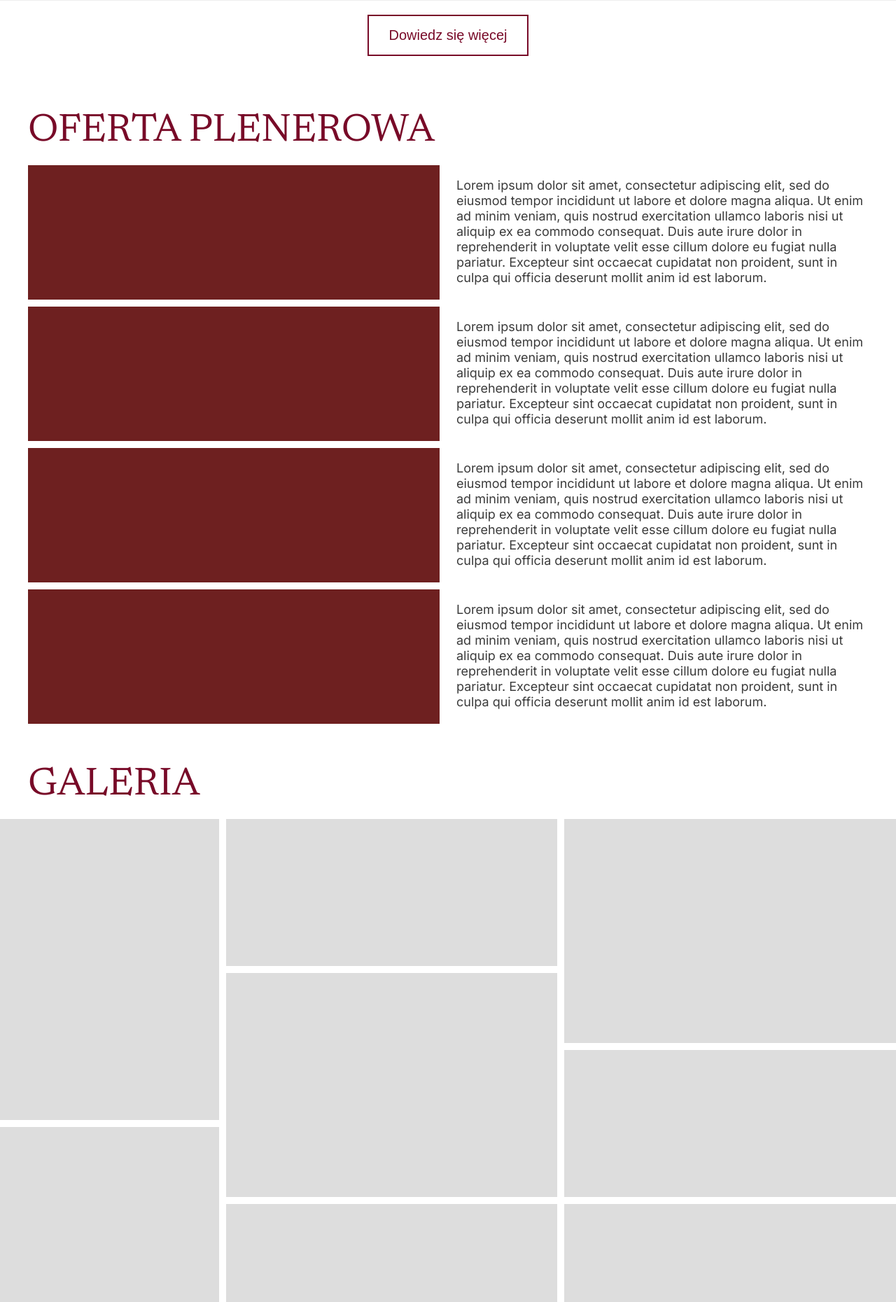
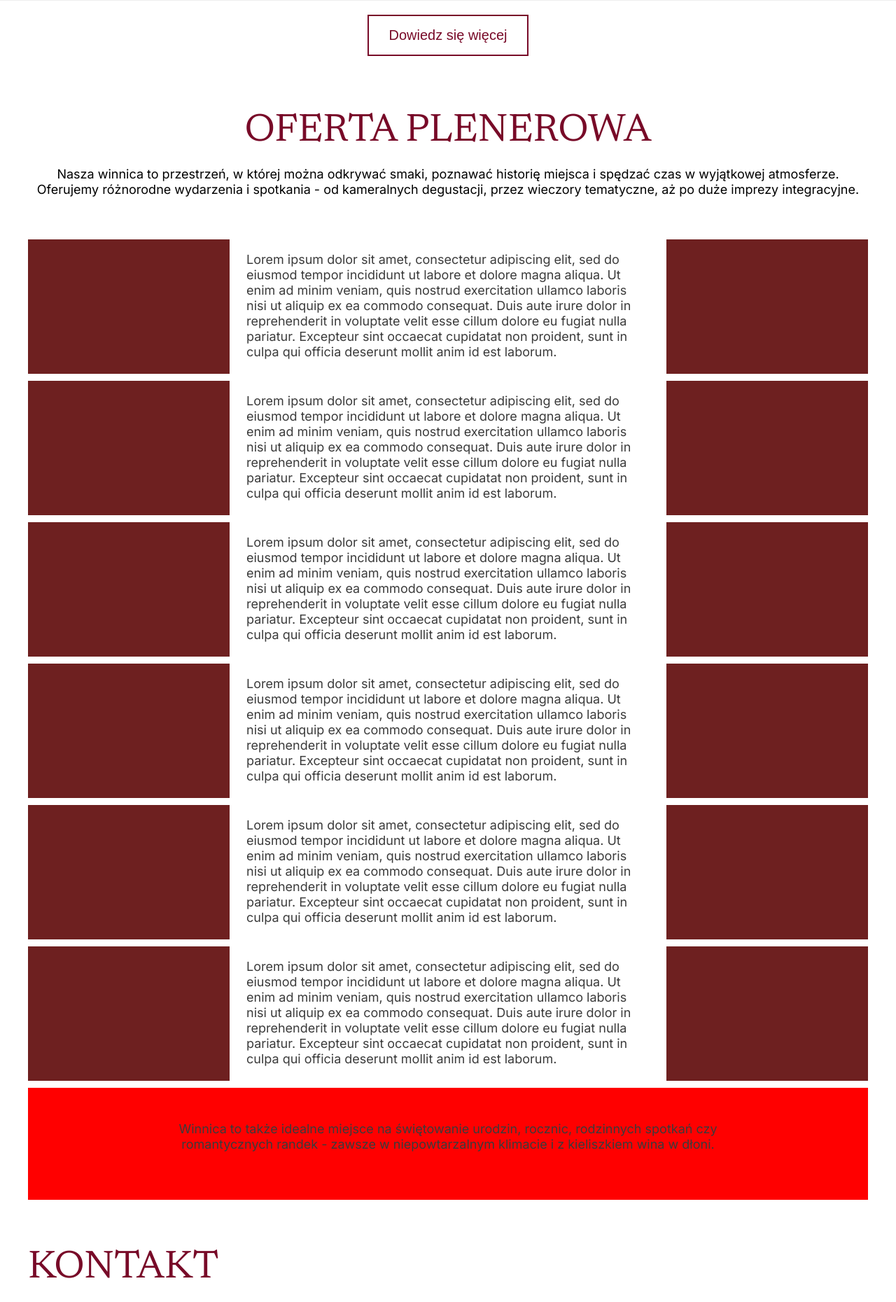
Before and after one commit to jereminowak/winnicatyniec, a PHP site: page / in a window 1280 px wide. Shown: the part 2940-4800 px from the top of the page at 70% size. Run offline with PHP 8.4, Linux system fonts and the light colour scheme.

Commit message:
PC almost there

```diff
--- a/index.html
+++ b/index.html
@@ -157,6 +157,7 @@
 	  	<div class="container">
 			<div class="section-head">
 				<h2 class="section-title">Oferta plenerowa</h2>
+				<p1 class="section-introduction">Nasza winnica to przestrzeń, w której można odkrywać smaki, poznawać historię miejsca i spędzać czas w wyjątkowej atmosferze. Oferujemy różnorodne wydarzenia i spotkania - od kameralnych degustacji, przez wieczory tematyczne, aż po duże imprezy integracyjne.</p1>
 			</div>
 
 			<div class="section-container">
@@ -167,13 +168,8 @@
 					<div class="description">
 						<p>Lorem ipsum dolor sit amet, consectetur adipiscing elit, sed do eiusmod tempor incididunt ut labore et dolore magna aliqua. Ut enim ad minim veniam, quis nostrud exercitation ullamco laboris nisi ut aliquip ex ea commodo consequat. Duis aute irure dolor in reprehenderit in voluptate velit esse cillum dolore eu fugiat nulla pariatur. Excepteur sint occaecat cupidatat non proident, sunt in culpa qui officia deserunt mollit anim id est laborum.</p>
 					</div>
-				</div>
-				<div class="section-content">
 					<div class="photo">
 
-					</div>
-					<div class="description">
-						<p>Lorem ipsum dolor sit amet, consectetur adipiscing elit, sed do eiusmod tempor incididunt ut labore et dolore magna aliqua. Ut enim ad minim veniam, quis nostrud exercitation ullamco laboris nisi ut aliquip ex ea commodo consequat. Duis aute irure dolor in reprehenderit in voluptate velit esse cillum dolore eu fugiat nulla pariatur. Excepteur sint occaecat cupidatat non proident, sunt in culpa qui officia deserunt mollit anim id est laborum.</p>
 					</div>
 				</div>
 				<div class="section-content">
@@ -183,6 +179,9 @@
 					<div class="description">
 						<p>Lorem ipsum dolor sit amet, consectetur adipiscing elit, sed do eiusmod tempor incididunt ut labore et dolore magna aliqua. Ut enim ad minim veniam, quis nostrud exercitation ullamco laboris nisi ut aliquip ex ea commodo consequat. Duis aute irure dolor in reprehenderit in voluptate velit esse cillum dolore eu fugiat nulla pariatur. Excepteur sint occaecat cupidatat non proident, sunt in culpa qui officia deserunt mollit anim id est laborum.</p>
 					</div>
+					<div class="photo">
+
+					</div>
 				</div>
 				<div class="section-content">
 					<div class="photo">
@@ -190,6 +189,47 @@
 					</div>
 					<div class="description">
 						<p>Lorem ipsum dolor sit amet, consectetur adipiscing elit, sed do eiusmod tempor incididunt ut labore et dolore magna aliqua. Ut enim ad minim veniam, quis nostrud exercitation ullamco laboris nisi ut aliquip ex ea commodo consequat. Duis aute irure dolor in reprehenderit in voluptate velit esse cillum dolore eu fugiat nulla pariatur. Excepteur sint occaecat cupidatat non proident, sunt in culpa qui officia deserunt mollit anim id est laborum.</p>
+					</div>
+					<div class="photo">
+
+					</div>
+				</div>
+				<div class="section-content">
+					<div class="photo">
+
+					</div>
+					<div class="description">
+						<p>Lorem ipsum dolor sit amet, consectetur adipiscing elit, sed do eiusmod tempor incididunt ut labore et dolore magna aliqua. Ut enim ad minim veniam, quis nostrud exercitation ullamco laboris nisi ut aliquip ex ea commodo consequat. Duis aute irure dolor in reprehenderit in voluptate velit esse cillum dolore eu fugiat nulla pariatur. Excepteur sint occaecat cupidatat non proident, sunt in culpa qui officia deserunt mollit anim id est laborum.</p>
+					</div>
+					<div class="photo">
+
+					</div>
+				</div>
+				<div class="section-content">
+					<div class="photo">
+
+					</div>
+					<div class="description">
+						<p>Lorem ipsum dolor sit amet, consectetur adipiscing elit, sed do eiusmod tempor incididunt ut labore et dolore magna aliqua. Ut enim ad minim veniam, quis nostrud exercitation ullamco laboris nisi ut aliquip ex ea commodo consequat. Duis aute irure dolor in reprehenderit in voluptate velit esse cillum dolore eu fugiat nulla pariatur. Excepteur sint occaecat cupidatat non proident, sunt in culpa qui officia deserunt mollit anim id est laborum.</p>
+					</div>
+					<div class="photo">
+
+					</div>
+				</div>
+				<div class="section-content">
+					<div class="photo">
+
+					</div>
+					<div class="description">
+						<p>Lorem ipsum dolor sit amet, consectetur adipiscing elit, sed do eiusmod tempor incididunt ut labore et dolore magna aliqua. Ut enim ad minim veniam, quis nostrud exercitation ullamco laboris nisi ut aliquip ex ea commodo consequat. Duis aute irure dolor in reprehenderit in voluptate velit esse cillum dolore eu fugiat nulla pariatur. Excepteur sint occaecat cupidatat non proident, sunt in culpa qui officia deserunt mollit anim id est laborum.</p>
+					</div>
+					<div class="photo">
+
+					</div>
+				</div>
+				<div class="section-outro">
+					<div class="description">
+						<p>Winnica to także idealne miejsce na świętowanie urodzin, rocznic, rodzinnych spotkań czy romantycznych randek - zawsze w niepowtarzalnym klimacie i z kieliszkiem wina w dłoni.</p>
 					</div>
 				</div>
 			</div>
--- a/styles.css
+++ b/styles.css
@@ -222,6 +222,7 @@ img {
 }
 
 #gallery{
+  display: none;
   scroll-margin-top: 64px;
   margin-top: 40px;
   margin-bottom: 40px;
@@ -508,6 +514,17 @@ img {
 
 /* sekcja OFERTA */
 
+#oferta .container .section-head{
+  justify-content: space-around;
+  flex-direction: column;
+  padding-bottom: 60px;
+}
+
+.section-introduction{
+  margin-top: 20px;
+  text-align: center;
+}
+
 .section-container {
   display: flex;
   flex-direction: column;
@@ -526,7 +543,7 @@ img {
 }
 
 .section-content .photo{
-  width: 50%;
+  width: 25%;
   background-color:#6E2020;
 }
 
@@ -549,6 +566,22 @@ img {
 
 .section-content ul li {
   margin-bottom: 8px;
+}
+
+.section-outro{
+  padding-top: 30px;
+  display: flex;
+  flex-direction: row;
+  gap: 24px;
+  height: 25%;
+  padding-bottom: 50px;
+  background-color: red;
+}
+
+.section-outro .description{
+  padding-left: 150px;
+  padding-right: 150px;
+  text-align: center;
 }
 
 .image-container {
```
Also changed, not shown: other parts of styles.css (+23 -6 lines).
